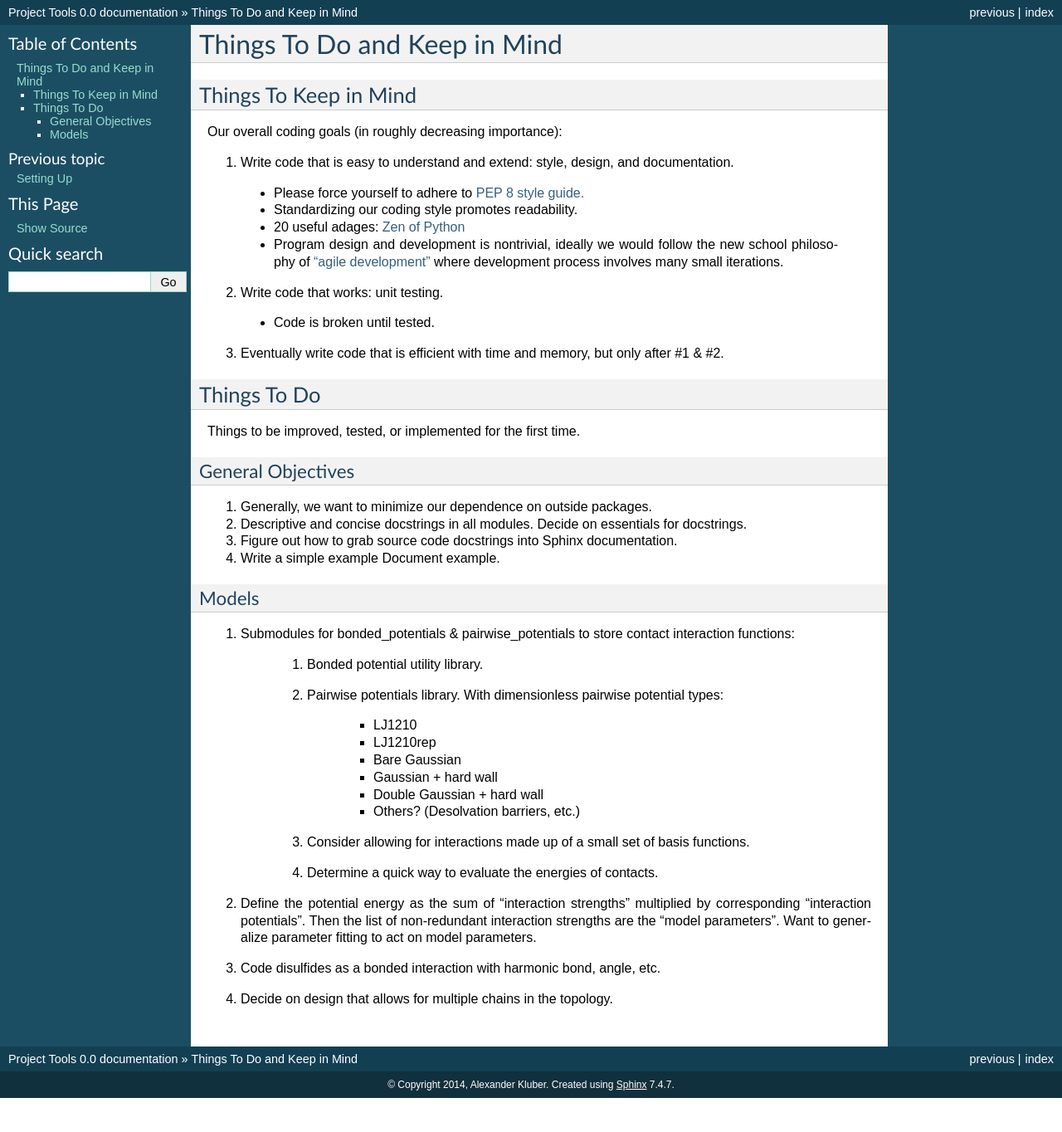
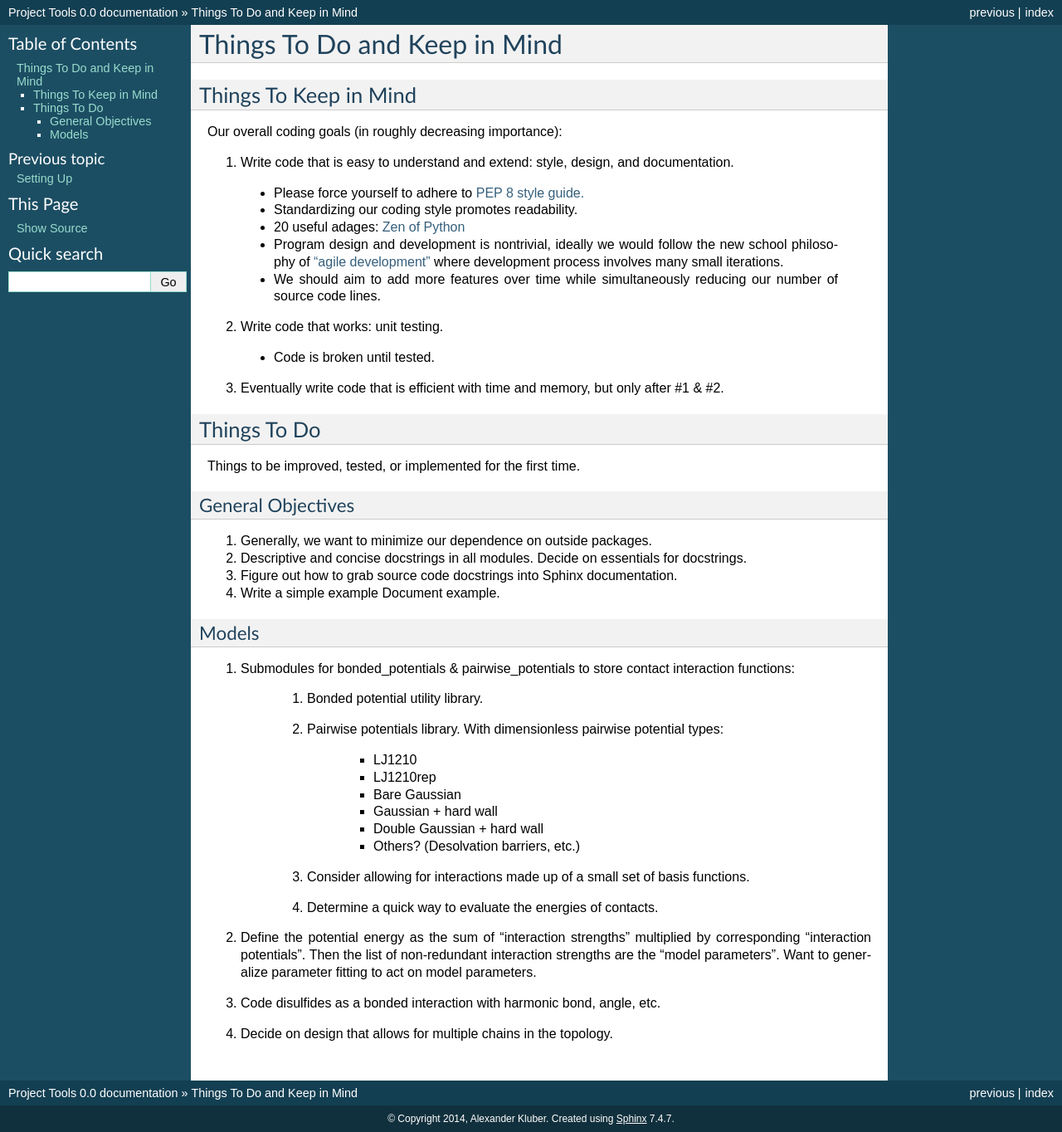
Before and after one commit to ajkluber/model_builder, a Sphinx documentation site: the page built from docs/things_to_do.rst, in a window 1280 px wide. Shown: the whole page at 83% size. Built offline with Sphinx 7.4.7, drawn with Linux system fonts in a browser that asks for light colours; before the commit the page ends 1323 px from its top, so only the background shows below that.

Commit message:
Update things_to_do.rst

```diff
--- a/docs/things_to_do.rst
+++ b/docs/things_to_do.rst
@@ -14,6 +14,7 @@ Our overall coding goals (in roughly decreasing importance):
   - Program design and development is nontrivial, ideally we would follow the
     new school philosophy of `"agile development" <http://en.wikipedia.org/wiki/Agile_software_development>`_
     where development process involves many small iterations.
+  - We should aim to add more features over time while simultaneously reducing our number of source code lines.
 
 2. Write code that works: unit testing.
   - Code is broken until tested.
```
